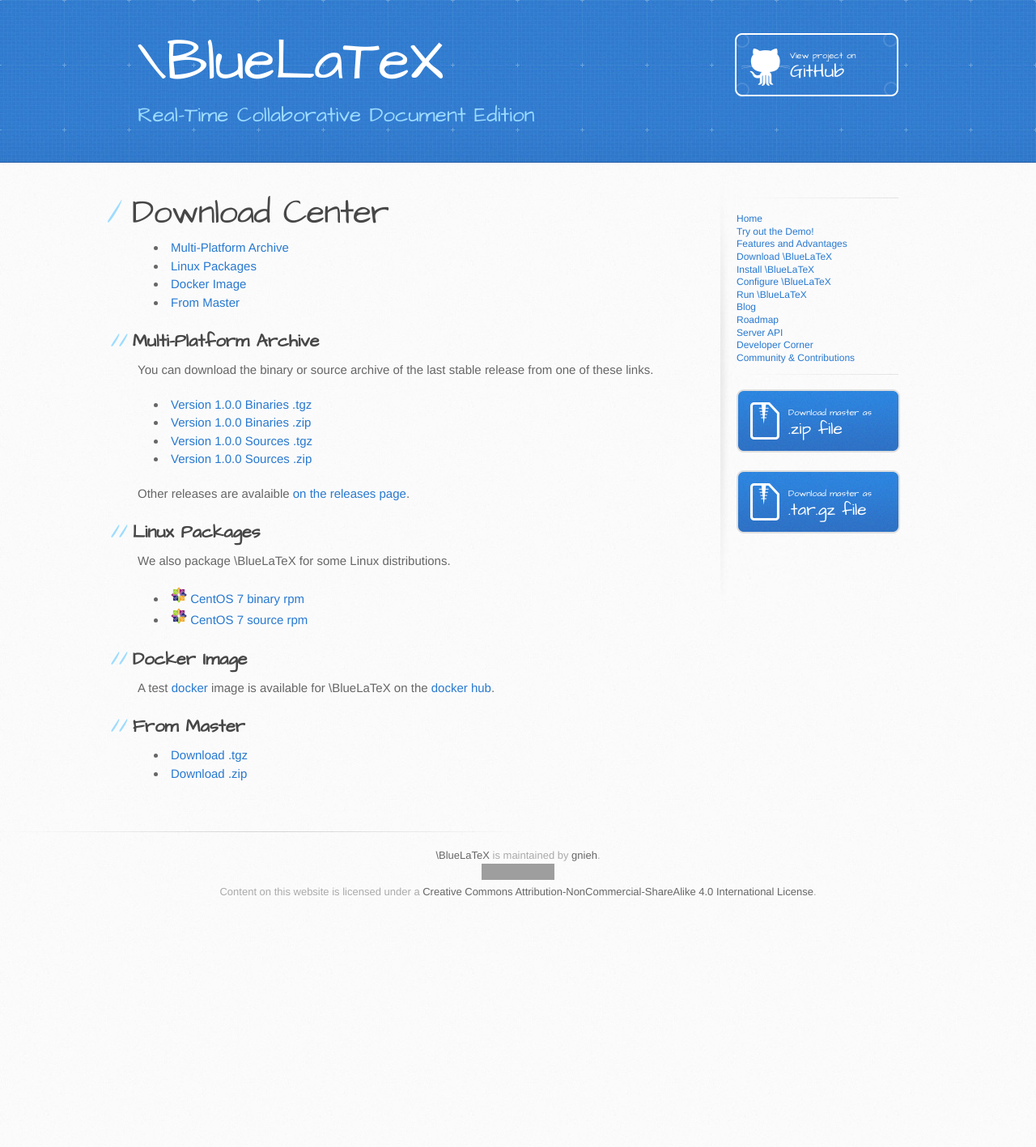
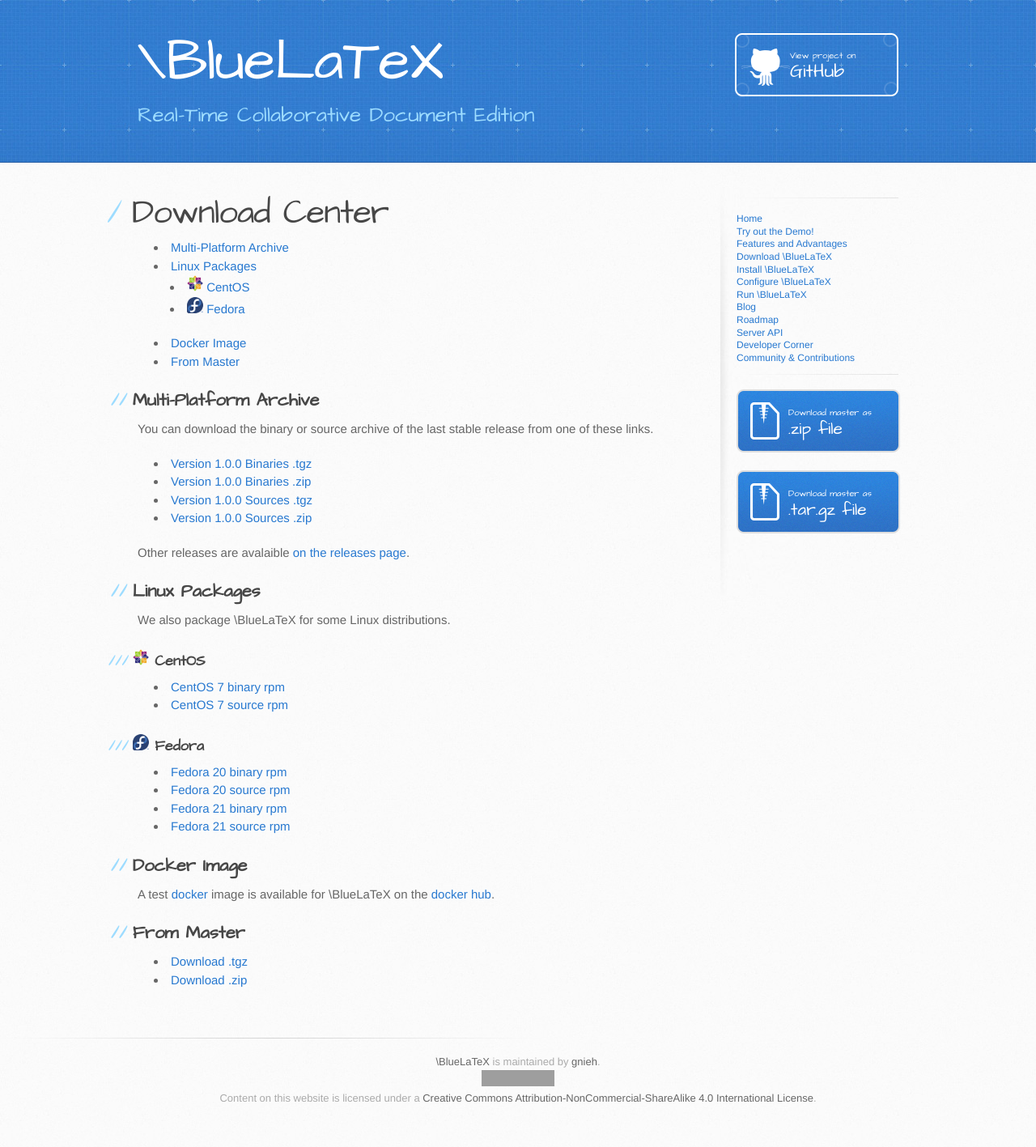
Before and after one commit to jeromedrouet/bluelatex-website, a Jekyll site: the page built from download/index.markdown, in a window 1280 px wide. Shown: the whole page at 81% size. Built offline with Jekyll 4.4.1, drawn with Linux system fonts in a browser that asks for light colours; before the commit the page ends 1162 px from its top, so only the background shows below that; grey boxes are pictures that could not be loaded.

Commit message:
Add fedora packages

```diff
--- a/download/index.markdown
+++ b/download/index.markdown
@@ -27,8 +27,17 @@
 
 We also package \BlueLaTeX for some Linux distributions.
 
- - ![CentOS logo](/images/centos.png) [CentOS 7 binary rpm](http://ares.ptitoliv.net/bluelatex/bluelatex-1.0.0-1.el7.centos.x86_64.rpm)
- - ![CentOS logo](/images/centos.png) [CentOS 7 source rpm](http://ares.ptitoliv.net/bluelatex/bluelatex-1.0.0-1.el7.centos.src.rpm)
+### ![CentOS logo](/images/centos.png) CentOS
+
+ - [CentOS 7 binary rpm](http://ares.ptitoliv.net/bluelatex/bluelatex-1.0.0-1.el7.centos.x86_64.rpm)
+ - [CentOS 7 source rpm](http://ares.ptitoliv.net/bluelatex/bluelatex-1.0.0-1.el7.centos.src.rpm)
+
+### ![Fedora logo](/images/fedora.png) Fedora
+
+ - [Fedora 20 binary rpm](http://ares.ptitoliv.net/bluelatex/bluelatex-1.0.0-1.fc20.x86_64.rpm)
+ - [Fedora 20 source rpm](http://ares.ptitoliv.net/bluelatex/bluelatex-1.0.0-1.fc20.src.rpm)
+ - [Fedora 21 binary rpm](http://ares.ptitoliv.net/bluelatex/bluelatex-1.0.0-1.fc21.x86_64.rpm)
+ - [Fedora 21 source rpm](http://ares.ptitoliv.net/bluelatex/bluelatex-1.0.0-1.fc21.src.rpm)
 
 Docker Image
 ------------
```
Also changed, not shown: images/fedora.png (added).
